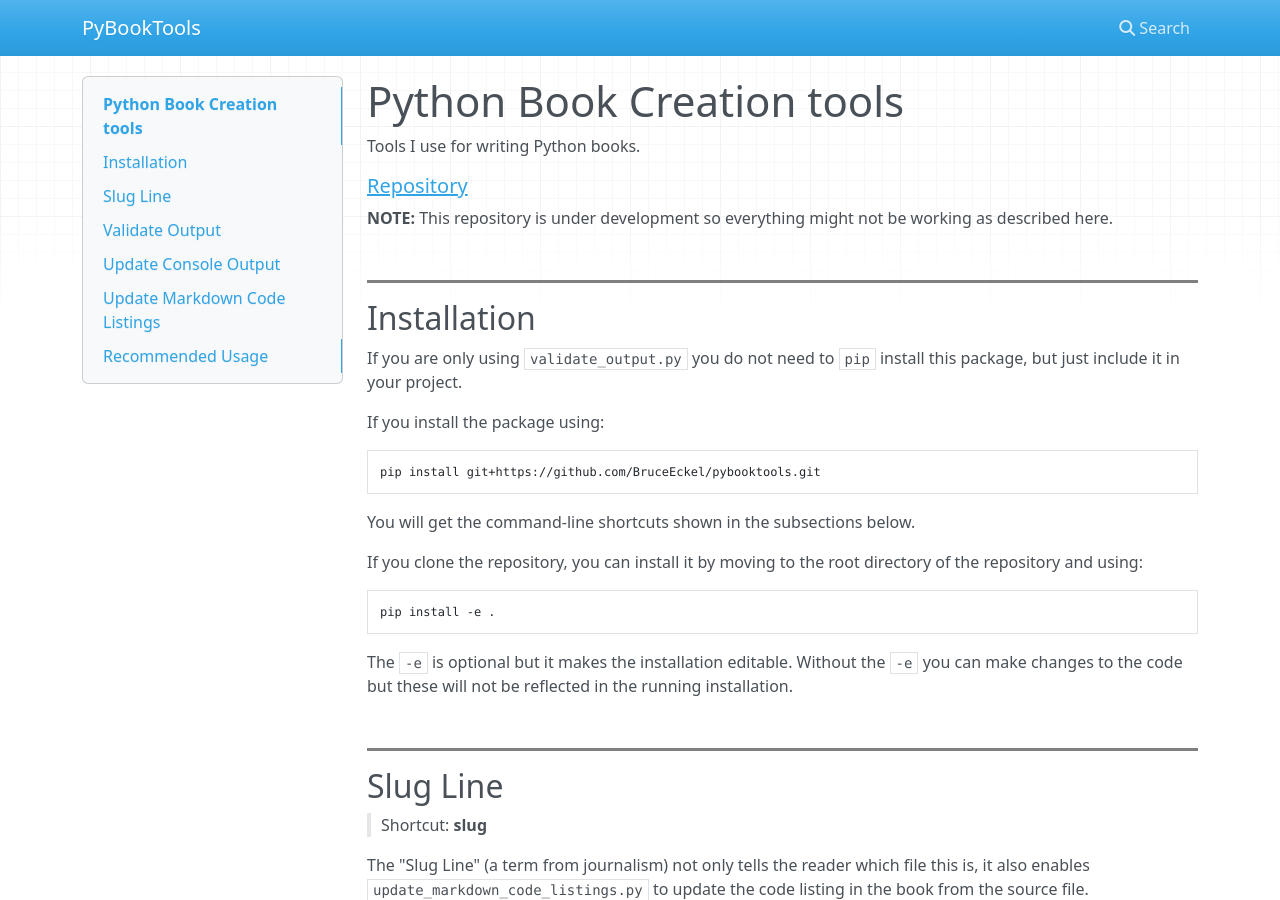
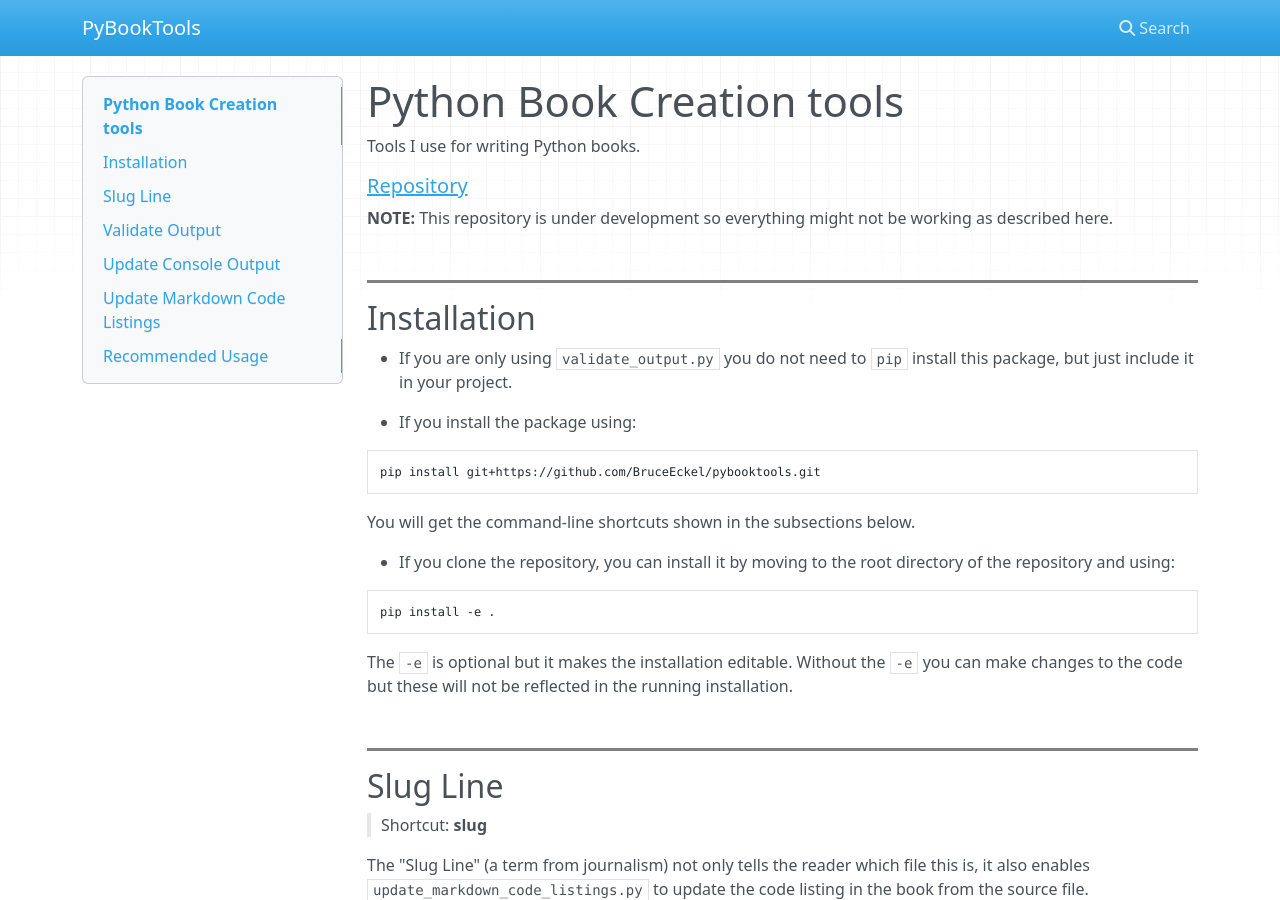
Before and after one commit to BruceEckel/pybooktools, an MkDocs documentation site: the page built from docs/index.md, in a window 1280 px wide and 900 px high. Built offline with MkDocs 1.6.1, drawn with Linux system fonts in a browser that asks for light colours; nearby versions of some CDN libraries.

````diff
--- a/docs/index.md
+++ b/docs/index.md
@@ -12,10 +12,10 @@ everything might not be working as described here.
 
 ## Installation
 
-If you are only using `validate_output.py` you do not need
-to `pip` install this package, but just include it in your project.
+- If you are only using `validate_output.py` you do not need
+  to `pip` install this package, but just include it in your project.
 
-If you install the package using:
+- If you install the package using:
 
 ```text
 pip install git+https://github.com/BruceEckel/pybooktools.git
@@ -23,8 +23,8 @@ pip install git+https://github.com/BruceEckel/pybooktools.git
 
 You will get the command-line shortcuts shown in the subsections below.
 
-If you clone the repository, you can install it by moving to the root
-directory of the repository and using:
+- If you clone the repository, you can install it by moving to the root
+  directory of the repository and using:
 
 ```text
 pip install -e .
````
